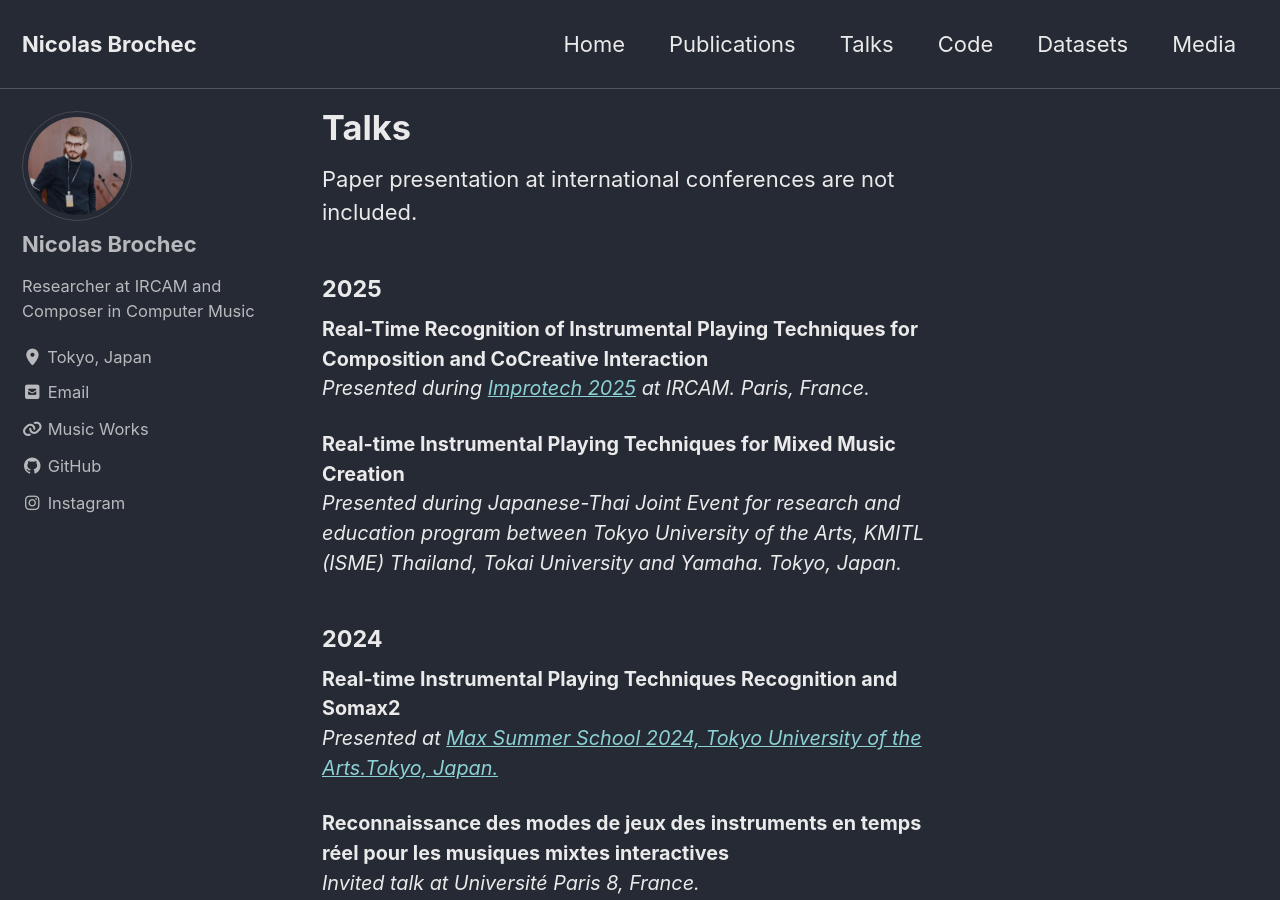
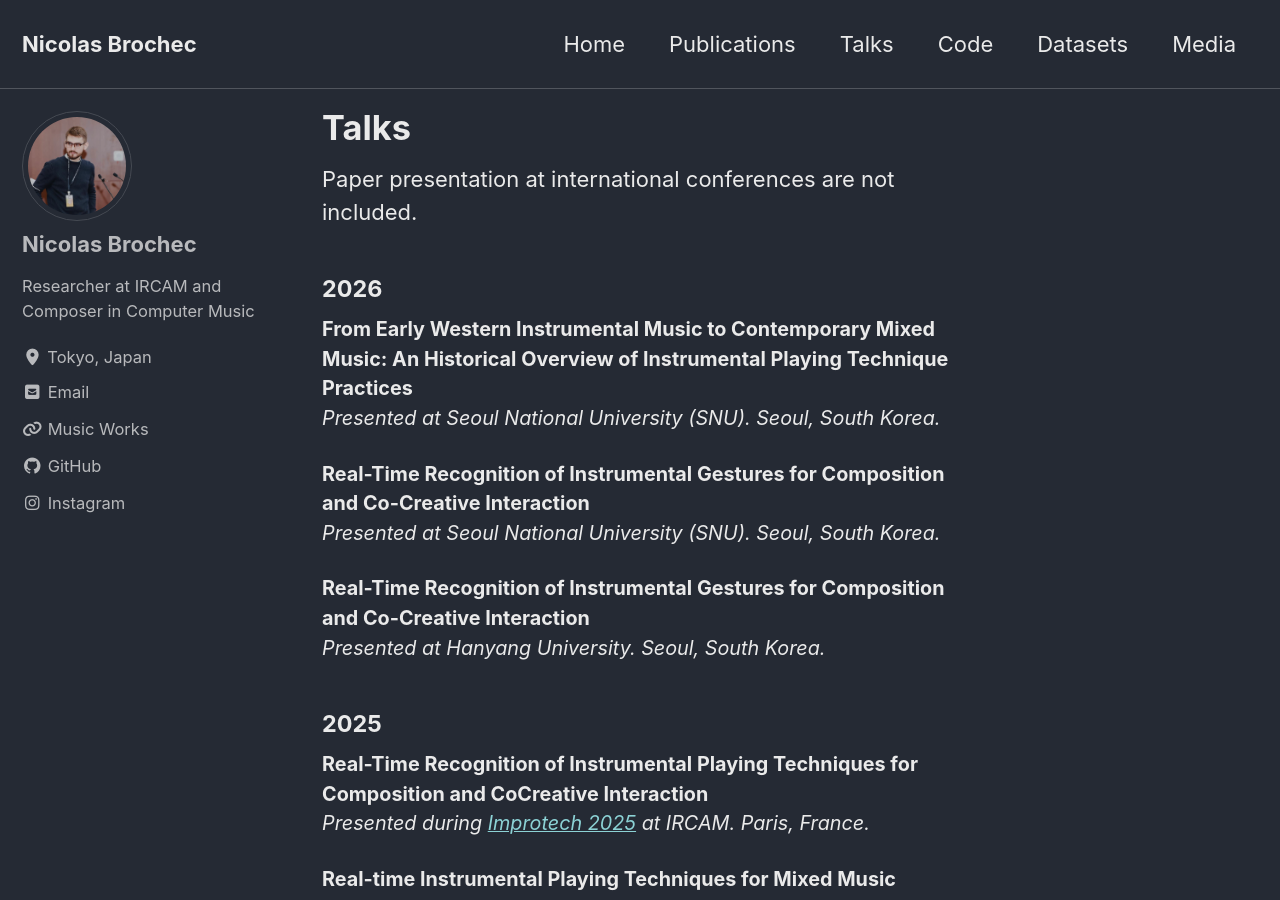
Before and after one commit to nbrochec/nbrochec.github.io, a Jekyll site: the page built from _pages/talks.md, in a window 1280 px wide and 900 px high. Built offline with Jekyll 4.4.1, drawn with Linux system fonts in a browser that asks for light colours; cached includes are drawn as plain includes.

Commit message:
update talks

```diff
--- a/_pages/talks.md
+++ b/_pages/talks.md
@@ -6,6 +6,22 @@ author_profile: true
 ---
 
 Paper presentation at international conferences are not included.
+
+<h4>2026</h4>
+<p style="font-size: 90%;">
+<b>From Early Western Instrumental Music to Contemporary Mixed Music: An Historical Overview of Instrumental Playing Technique Practices</b><br>
+<i>Presented at Seoul National University (SNU). Seoul, South Korea.</i>
+</p>
+
+<p style="font-size: 90%;">
+<b>Real-Time Recognition of Instrumental Gestures for Composition and Co-Creative Interaction</b><br>
+<i>Presented at Seoul National University (SNU). Seoul, South Korea.</i>
+</p>
+
+<p style="font-size: 90%;">
+<b>Real-Time Recognition of Instrumental Gestures for Composition and Co-Creative Interaction</b><br>
+<i>Presented at Hanyang University. Seoul, South Korea.</i>
+</p>
 
 <h4>2025</h4>
 <p style="font-size: 90%;">
```
